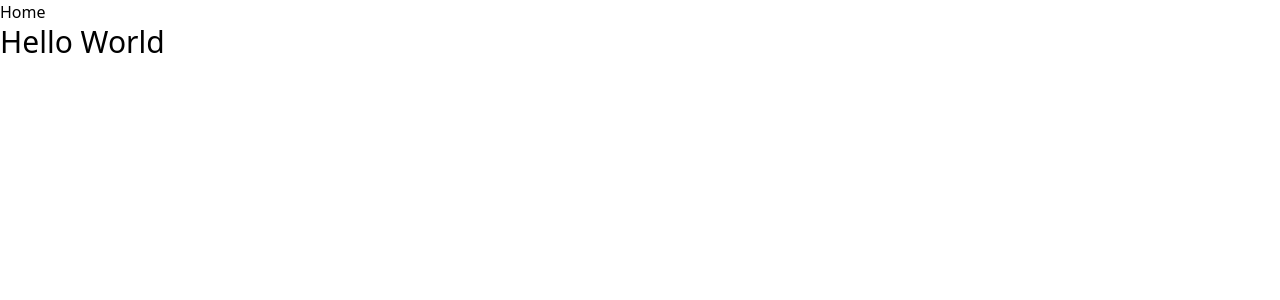
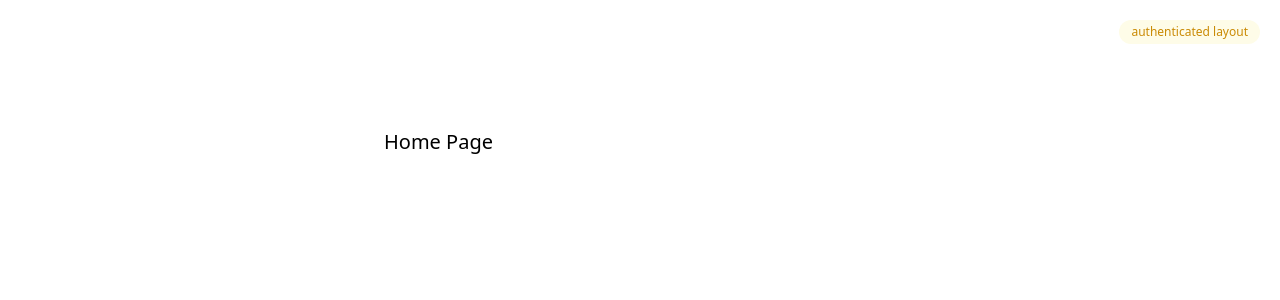
Before and after one commit to yudax42/youssef_benadda-taas-frontend-challenge, a Vue app: page / in a window 1280 px wide. Shown: the top 300 px of the page. Built offline with nearby package versions, Linux system fonts and the light colour scheme.

Commit message:
feat: setup app routes and layouts

```diff
--- a/src/App.vue
+++ b/src/App.vue
@@ -1,13 +1,7 @@
 <script setup lang="ts">
-import { RouterLink, RouterView } from "vue-router";
+import { RouterView } from "vue-router";
 </script>
 
 <template>
-  <header>
-    <nav>
-      <RouterLink to="/">Home</RouterLink>
-    </nav>
-  </header>
-
   <RouterView />
 </template>
--- /dev/null
+++ b/src/layouts/authenticated.vue
@@ -0,0 +1,14 @@
+<script lang="ts" setup>
+import { RouterView } from "vue-router";
+</script>
+
+<template>
+  <main class="max-w-lg mt-32 mx-auto">
+    <RouterView />
+
+    <span
+      class="text-xs bg-yellow-50 text-yellow-600 px-3 py-1 rounded-full fixed top-5 right-5"
+      >authenticated layout</span
+    >
+  </main>
+</template>
--- /dev/null
+++ b/src/layouts/default.vue
@@ -0,0 +1,9 @@
+<script lang="ts" setup>
+import { RouterView } from "vue-router";
+</script>
+
+<template>
+  <main class="max-w-lg mt-32 mx-auto">
+    <RouterView />
+  </main>
+</template>
--- a/src/views/HomeView.vue
+++ b/src/pages/AuthPage.vue
@@ -1,5 +1,5 @@
 <template>
   <main>
-    <h1 class="text-3xl">Hello World</h1>
+    <h1 class="text-xl">Auth Page</h1>
   </main>
 </template>
--- /dev/null
+++ b/src/pages/HomePage.vue
@@ -0,0 +1,5 @@
+<template>
+  <main>
+    <h1 class="text-xl">Home Page</h1>
+  </main>
+</template>
--- a/src/router/index.ts
+++ b/src/router/index.ts
@@ -1,15 +1,9 @@
 import { createRouter, createWebHistory } from "vue-router";
-import HomeView from "../views/HomeView.vue";
+import routes from "./routes";
 
 const router = createRouter({
   history: createWebHistory(import.meta.env.BASE_URL),
-  routes: [
-    {
-      path: "/",
-      name: "home",
-      component: HomeView,
-    },
-  ],
+  routes: routes,
 });
 
 export default router;
--- /dev/null
+++ b/src/router/routes.ts
@@ -0,0 +1,35 @@
+// Layouts
+import defaultLayout from "@/layouts/default.vue";
+import authenticatedLayout from "@/layouts/authenticated.vue";
+
+// Pages
+import AuthPage from "@/pages/AuthPage.vue";
+import HomePage from "@/pages/HomePage.vue";
+
+const routes = [
+  {
+    path: "/",
+    component: authenticatedLayout,
+    children: [
+      {
+        path: "",
+        component: HomePage,
+        meta: {
+          title: "Home",
+        },
+      },
+    ],
+  },
+  {
+    path: "/auth",
+    component: defaultLayout,
+    children: [
+      {
+        path: "",
+        component: AuthPage,
+      },
+    ],
+  },
+];
+
+export default routes;
```
Also changed, not shown: 1 other file (tests, documents, lock files or other folders).
